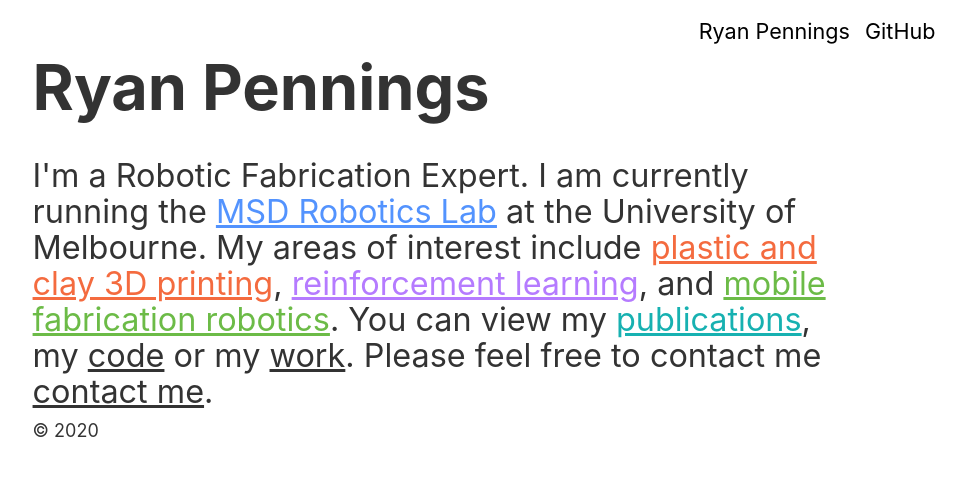
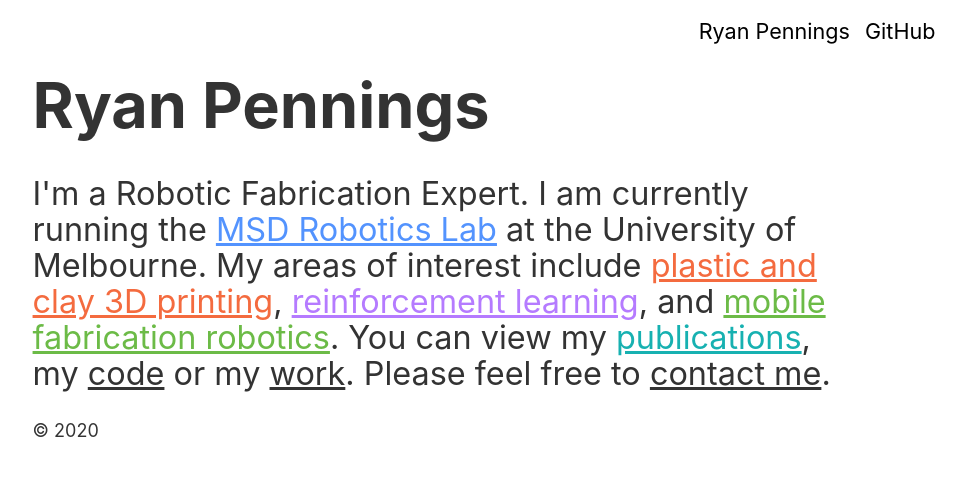
Before and after one commit to ryanpennings/ryanpennings.github.io, a Gatsby site in the folder websrc/: page / in a window 1280 px wide. Shown: the whole page, without its empty margins (197-1163 px from the left). Built offline with nearby package versions, Linux system fonts and the light colour scheme; Gatsby itself is replaced by a stand-in of ours; a small style sheet from the web is missing.

Commit message:
fix typo

```diff
--- a/websrc/src/content/herotext.md
+++ b/websrc/src/content/herotext.md
@@ -2,4 +2,4 @@
 date: "2020-08-02"
 title: "herotext"
 ---
-I'm a Robotic Fabrication Expert. I am currently running the [MSD Robotics Lab](https://msd.unimelb.edu.au/maker-spaces/robotics-lab) at the University of Melbourne. My areas of interest include [plastic and clay 3D printing](#), [reinforcement learning](#), and [mobile fabrication robotics](#). You can view my [publications](#), my [code](https://github.com/ryanpennings/) or my [work](#). Please feel free to contact me [contact me](#).
+I'm a Robotic Fabrication Expert. I am currently running the [MSD Robotics Lab](https://msd.unimelb.edu.au/maker-spaces/robotics-lab) at the University of Melbourne. My areas of interest include [plastic and clay 3D printing](#), [reinforcement learning](#), and [mobile fabrication robotics](#). You can view my [publications](#), my [code](https://github.com/ryanpennings/) or my [work](#). Please feel free to [contact me](#).
```
